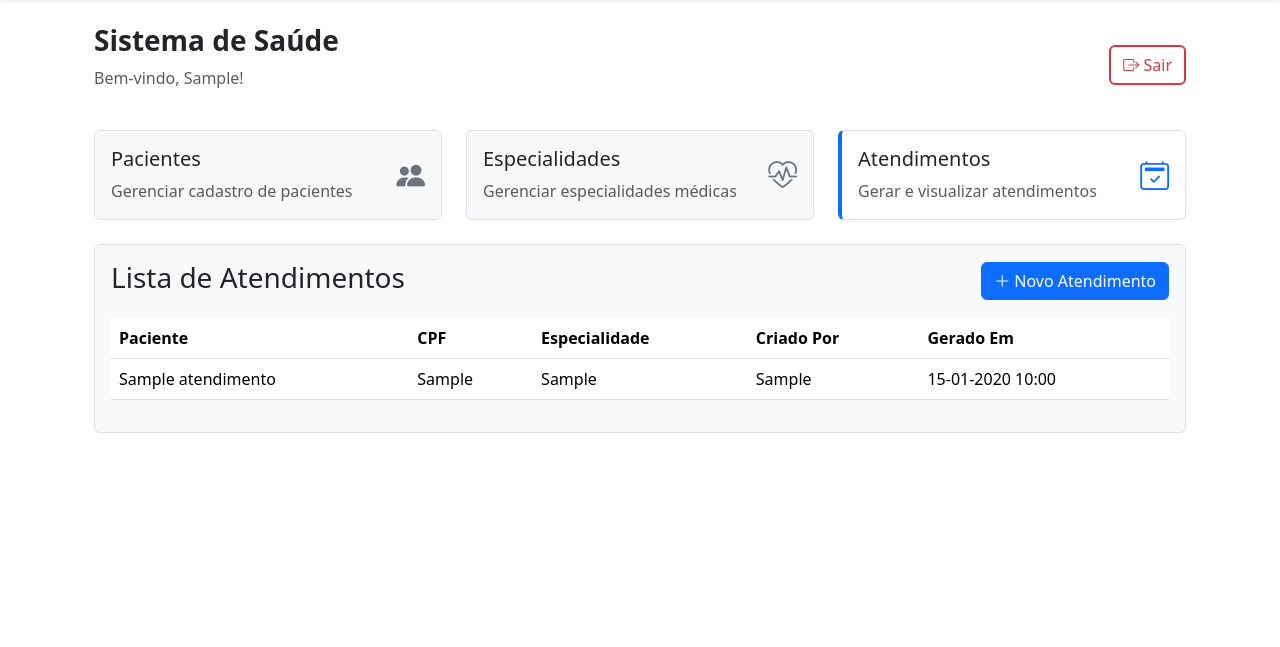
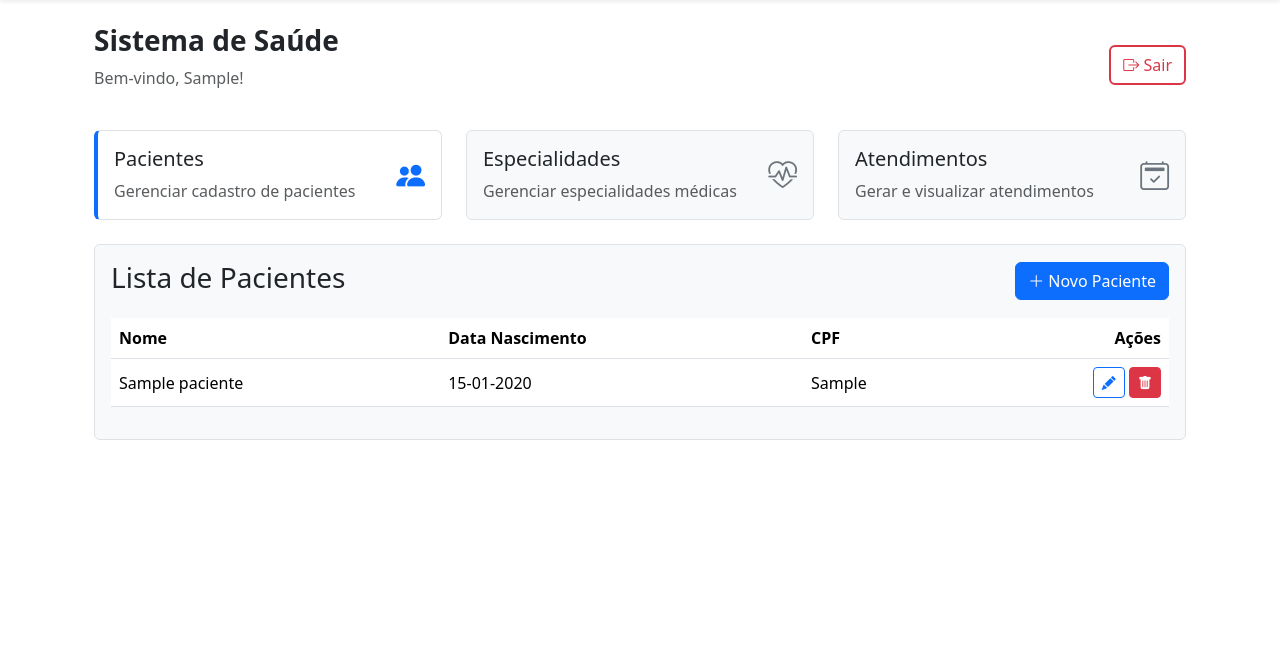
Before and after one commit to Amilcar-Cesar/clinica-api, a Flask app: page /?view=pacientes in a window 1280 px wide. Shown: the part 57-704 px from the top of the page. Run offline with Flask 3, Linux system fonts and the light colour scheme; a user stored in the database is signed in; tables that the repository leaves empty hold one stand-in row (values such as "Sample post").

Commit message:
alteração na dinamica de tabelas na pagina home

```diff
--- a/src/main/routes/home.py
+++ b/src/main/routes/home.py
@@ -1,4 +1,4 @@
-from flask import Blueprint, render_template
+from flask import Blueprint, render_template, request
 from flask_login import login_required
 from src.main.models.atendimentos_model import Atendimentos
 from src.main.models.pacientes_model import Pacientes
@@ -11,7 +11,15 @@ home_route_bp = Blueprint("home_route", __name__)
 @home_route_bp.route('/', methods=['GET'])
 @login_required
 def home():
+
+    view = request.args.get('view', 'atendimentos', type=str)
+
     atendimentos = Atendimentos.query.order_by(Atendimentos.data_hora.desc()).all()
     especialidades = Especialidades.query.order_by(Especialidades.nome_especialidade).all()
+    pacientes = Pacientes.query.order_by(Pacientes.nome).all()
 
-    return render_template('home.html',atendimentos=atendimentos, especialidades=especialidades)
+    return render_template('home.html',
+                            atendimentos=atendimentos,
+                            especialidades=especialidades,
+                            pacientes=pacientes,
+                            view=view)
--- a/src/templates/home.html
+++ b/src/templates/home.html
@@ -16,8 +16,8 @@
 
     <div class="row mb-4">
         <div class="col-md-4">
-            <div class="card summary-card">
-                <a class="nav-link" href="{{ url_for('pacientes_route.list_pacientes') }}">
+            <a href="{{ url_for('home_route.home', view='pacientes') }}" class="text-decoration-none">
+                <div class="card summary-card {% if view == 'pacientes' %}active{% endif %}">
                     <div class="card-body d-flex justify-content-between align-items-center">
                         <div>
                             <h5 class="card-title">Pacientes</h5>
@@ -25,11 +25,12 @@
                         </div>
                         <i class="bi bi-people-fill icon-lg"></i>
                     </div>
+                </div>
             </a>
         </div>
-        </div>
         <div class="col-md-4">
-            <div class="card summary-card">
+            <a href="{{ url_for('home_route.home', view='especialidades') }}" class="text-decoration-none">
+                <div class="card summary-card {% if view == 'especialidades' %}active{% endif %}">
                     <div class="card-body d-flex justify-content-between align-items-center">
                         <div>
                             <h5 class="card-title">Especialidades</h5>
@@ -38,9 +39,11 @@
                         <i class="bi bi-heart-pulse icon-lg"></i>
                     </div>
                 </div>
+            </a>
         </div>
         <div class="col-md-4">
-            <div class="card summary-card active">
+            <a href="{{ url_for('home_route.home', view='atendimentos') }}" class="text-decoration-none">
+                <div class="card summary-card {% if view == 'atendimentos' %}active{% endif %}">
                     <div class="card-body d-flex justify-content-between align-items-center">
                         <div>
                             <h5 class="card-title">Atendimentos</h5>
@@ -49,18 +52,89 @@
                         <i class="bi bi-calendar2-check icon-lg"></i>
                     </div>
                 </div>
+            </a>
         </div>
     </div>
 
+    {% if view == 'pacientes' %}
+    <div class="card">
+        <div class="card-body">
+            <div class="d-flex justify-content-between align-items-center mb-3">
+                <h3 class="card-title">Lista de Pacientes</h3>
+                <button type="button" class="btn btn-primary" data-bs-toggle="modal" data-bs-target="#novoPacienteModal">
+                    <i class="bi bi-plus-lg"></i> Novo Paciente
+                </button>
+            </div>
+            <div class="table-responsive">
+                <table class="table table-hover align-middle">
+                    <thead class="table-light">
+                        <tr>
+                            <th scope="col">Nome</th>
+                            <th scope="col">Data Nascimento</th>
+                            <th scope="col">CPF</th>
+                            <th scope="col" class="text-end">Ações</th>
+                        </tr>
+                    </thead>
+                    <tbody>
+                        {% for paciente in pacientes %}
+                        <tr>
+                            <td>{{ paciente.nome }}</td>
+                            <td>{{ paciente.data_nascimento.strftime('%d-%m-%Y') if paciente.data_nascimento else 'N/A' }}</td>
+                            <td>{{ paciente.cpf or 'N/A' }}</td>
+                            <td class="text-end">
+                                <button type="button" class="btn btn-outline-primary btn-sm edit-btn" data-bs-toggle="modal" data-bs-target="#editPacienteModal" data-id="{{ paciente.id }}" data-nome="{{ paciente.nome }}" data-nascimento="{{ paciente.data_nascimento.strftime('%Y-%m-%d') if paciente.data_nascimento else '' }}" data-cpf="{{ paciente.cpf or '' }}" data-sus="{{ paciente.cartao_sus or '' }}" data-endereco="{{ paciente.endereco or '' }}"><i class="bi bi-pencil-fill"></i></button>
+                                <form action="{{ url_for('pacientes_route.delete_paciente', paciente_id=paciente.id) }}" method="POST" class="d-inline" onsubmit="return confirm('Tem certeza?');"><button type="submit" class="btn btn-danger btn-sm"><i class="bi bi-trash-fill"></i></button></form>
+                            </td>
+                        </tr>
+                        {% endfor %}
+                    </tbody>
+                </table>
+            </div>
+        </div>
+    </div>
+    {% endif %}
+
+    {% if view == 'especialidades' %}
+    <div class="card">
+        <div class="card-body">
+            <div class="d-flex justify-content-between align-items-center mb-3">
+                <h3 class="card-title">Lista de Especialidades</h3>
+                <a href="#" class="btn btn-primary"><i class="bi bi-plus-lg"></i> Nova Especialidade</a>
+            </div>
+            <div class="table-responsive">
+                <table class="table table-hover align-middle">
+                    <thead class="table-light">
+                        <tr>
+                            <th scope="col">ID</th>
+                            <th scope="col">Nome da Especialidade</th>
+                            <th scope="col" class="text-end">Ações</th>
+                        </tr>
+                    </thead>
+                    <tbody>
+                        {% for esp in especialidades %}
+                        <tr>
+                            <td>{{ esp.id }}</td>
+                            <td>{{ esp.nome_especialidade }}</td>
+                            <td class="text-end">
+                                <button class="btn btn-outline-primary btn-sm"><i class="bi bi-pencil-fill"></i></button>
+                                <button class="btn btn-danger btn-sm"><i class="bi bi-trash-fill"></i></button>
+                            </td>
+                        </tr>
+                        {% endfor %}
+                    </tbody>
+                </table>
+            </div>
+        </div>
+    </div>
+    {% endif %}
+
+    {% if view == 'atendimentos' %}
     <div class="card">
         <div class="card-body">
             <div class="d-flex justify-content-between align-items-center mb-3">
                 <h3 class="card-title">Lista de Atendimentos</h3>
-                <button type="button" class="btn btn-primary" data-bs-toggle="modal" data-bs-target="#novoAtendimentoModal">
-                    <i class="bi bi-plus-lg"></i> Novo Atendimento
-                </button>
+                <button type="button" class="btn btn-primary" data-bs-toggle="modal" data-bs-target="#novoAtendimentoModal"><i class="bi bi-plus-lg"></i> Novo Atendimento</button>
             </div>
-
             <div class="table-responsive">
                 <table class="table table-hover align-middle">
                     <thead class="table-light">
@@ -81,57 +155,13 @@
                             <td>{{ atendimento.criado_por }}</td>
                             <td>{{ atendimento.criado_em.strftime('%d-%m-%Y %H:%M') }}</td>
                         </tr>
-                        {% else %}
-                        <tr>
-                            <td colspan="6" class="text-center">Nenhum atendimento encontrado.</td>
-                        </tr>
                         {% endfor %}
                     </tbody>
                 </table>
             </div>
         </div>
     </div>
-</div>
-<div class="modal fade" id="novoAtendimentoModal" tabindex="-1" aria-labelledby="novoAtendimentoModalLabel" aria-hidden="true">
-  <div class="modal-dialog">
-    <div class="modal-content">
-      <div class="modal-header">
-        <h1 class="modal-title fs-5" id="novoAtendimentoModalLabel">Novo Atendimento</h1>
-        <button type="button" class="btn-close" data-bs-dismiss="modal" aria-label="Close"></button>
-      </div>
-      <form action="{{ url_for('atendimentos_route.create_atendimento') }}" method="POST">
-        <div class="modal-body">
-          <p class="text-muted">Preencha os dados para gerar um novo atendimento</p>
-
-          <div class="mb-3">
-            <label for="pacienteSearch" class="form-label">Paciente</label>
-            <input type="text" class="form-control" id="pacienteSearch" placeholder="Digite o nome ou CPF do paciente..." autocomplete="off">
-            <div id="searchResults" class="list-group mt-1"></div>
-            <input type="hidden" name="paciente_id" id="pacienteId">
+    {% endif %}
 </div>
 
-          <div class="mb-3">
-            <label for="especialidadeId" class="form-label">Especialidade</label>
-            <select class="form-select" name="especialidade_id" id="especialidadeId" required>
-              <option value="" selected disabled>Selecione uma especialidade</option>
-              {% for esp in especialidades %}
-                <option value="{{ esp.id }}">{{ esp.nome_especialidade }}</option>
-              {% endfor %}
-            </select>
-          </div>
-        <div class="mb-3">
-            <label for="dataHora" class="form-label">Data e Hora do Atendimento</label>
-            <input type="datetime-local" class="form-control" name="data_hora" id="dataHora" required>
-        </div>
-
-
-        </div>
-        <div class="modal-footer">
-          <button type="button" class="btn btn-secondary" data-bs-dismiss="modal">Cancelar</button>
-          <button type="submit" class="btn btn-primary">Gerar Atendimento</button>
-        </div>
-      </form>
-    </div>
-  </div>
-</div>
 {% endblock %}
```
Lines whose indentation alone changed are shown as unchanged.
